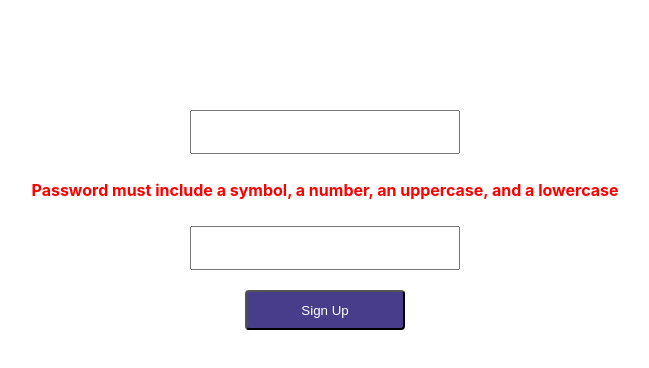
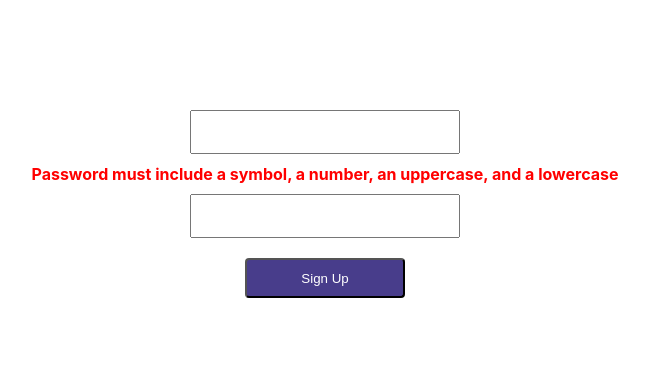
Before and after one commit to HuongDang-Miley/react-sign-up, a React (Create React App) app: page / in a window 1280 px wide. Both pictures are taken after typing "name@example.com", "Sample" into the empty fields and a click on the button "Sign Up". Shown: the top 368 px of the page, without its empty margins (315-964 px from the left). Built offline with nearby package versions, Linux system fonts and the light colour scheme.

Commit message:
create Message component

```diff
--- a/src/App.js
+++ b/src/App.js
@@ -1,6 +1,7 @@
 import React, { Component } from 'react'
 import "./App.css"
 import validator from "validator"
+import Message from "./components/shared/Message"
 
 
 export default class App extends Component {
@@ -17,7 +18,7 @@ export default class App extends Component {
 
   handleEmailInput = (event) => {
     this.setState({
-    // Connect input value and name to state
+      // Connect input value and name to state
       [event.target.name]: event.target.value,
     }, () => {
       // check if email is valid
@@ -116,8 +117,15 @@ export default class App extends Component {
     } = this.state
     return (
       <form onSubmit={this.handleOnSubmit}>
-        {submitError ? <p className="error-message">{submitErrorMessage}</p> : ""}
-        {isEmailError ? <p className="error-message">{inValidEmailMessage}</p> : ""}
+        {submitError
+          ? (<Message className={"error-message"} message={submitErrorMessage} />)
+          : ""
+        }
+
+        {isEmailError
+        ? (<Message className={"error-message"} message={inValidEmailMessage}/>)
+        : ""
+         }
         <input
           type="text"
           name="email"
@@ -125,7 +133,10 @@ export default class App extends Component {
           onChange={this.handleEmailInput}
         ></input><br />
 
-        {isPasswordError ? <p className="error-message">{inValidPassWordMessage}</p> : ""}
+        {isPasswordError
+        ? (<Message className={"error-message"} message={inValidPassWordMessage}/>)
+        : ""
+         }
         <input
           type="text"
           name="password"
--- /dev/null
+++ b/src/components/shared/Message.js
@@ -0,0 +1,11 @@
+import React from 'react'
+
+const Message = ({className, message}) => {
+    return (
+        <div className={className}>
+            {message}
+        </div>
+    )
+}
+
+export default Message
```
